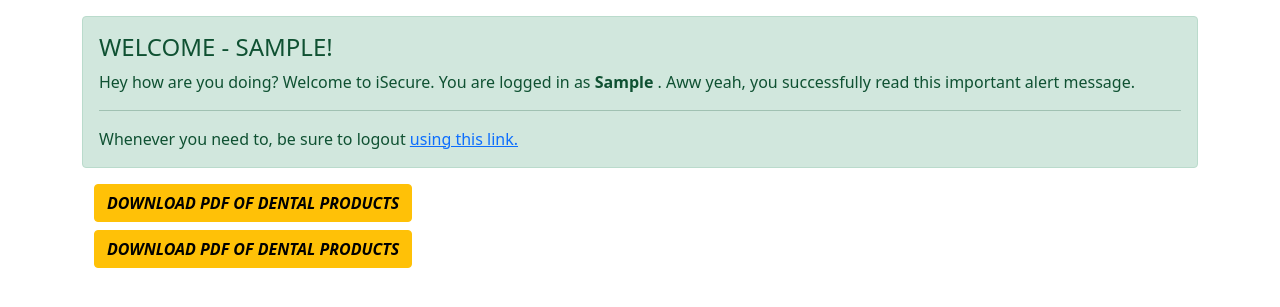
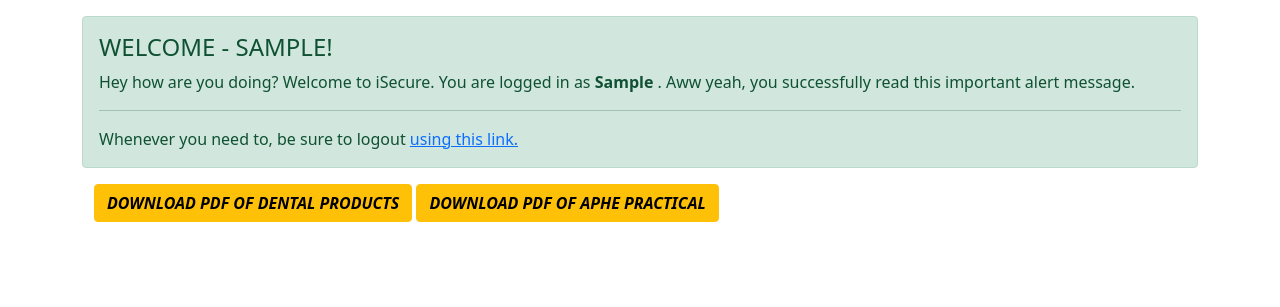
Before and after one commit to pharmacynotes/loginsys, a PHP site: page /welcome.php in a window 1280 px wide. Shown: the part 56-363 px from the top of the page. Run offline with PHP 8.4, Linux system fonts and the light colour scheme; the visitor is signed in with stand-in values (Sample User, id 1).

Commit message:
hidden check

```diff
--- a/welcome.php
+++ b/welcome.php
@@ -36,17 +36,16 @@ if (!isset($_SESSION['loggedin']) || $_SESSION['loggedin']!=true) {
         Whenever you need to, be sure to logout <a href="/loginsys/logout.php">using this link.</a>
       </p>
       </div>
-      <div class="container my-2">
-        <a class="text-decoration-none" href="https://pharmacynotes.github.io/Theory/RAVI%20SIR/Dental_products_chemistry.pdf">
+      <div class="container my-2 col-12 block">
+        <a class="text-decoration-none  " href="https://pharmacynotes.github.io/Theory/RAVI%20SIR/Dental_products_chemistry.pdf">
         <button class="btn btn-warning fst-italic fw-bold" type="button">
         DOWNLOAD PDF OF DENTAL PRODUCTS
       </button>
     </a>
-      </div>
-      <div class="container my-2">
-        <a class="text-decoration-none" href="https://pharmacynotes.github.io/2nd_sem/practical/p_aphe_pdf/p_aphe.pdf">
-        <button class="btn btn-warning fst-italic fw-bold" type="button">
-        DOWNLOAD PDF OF DENTAL PRODUCTS
+
+        <a class="text-decoration-none  " href="https://pharmacynotes.github.io/2nd_sem/practical/p_aphe_pdf/p_aphe.pdf">
+        <button class="btn btn-warning  fst-italic fw-bold" type="button">
+        DOWNLOAD PDF OF APHE PRACTICAL
       </button>
     </a>
       </div>
```
